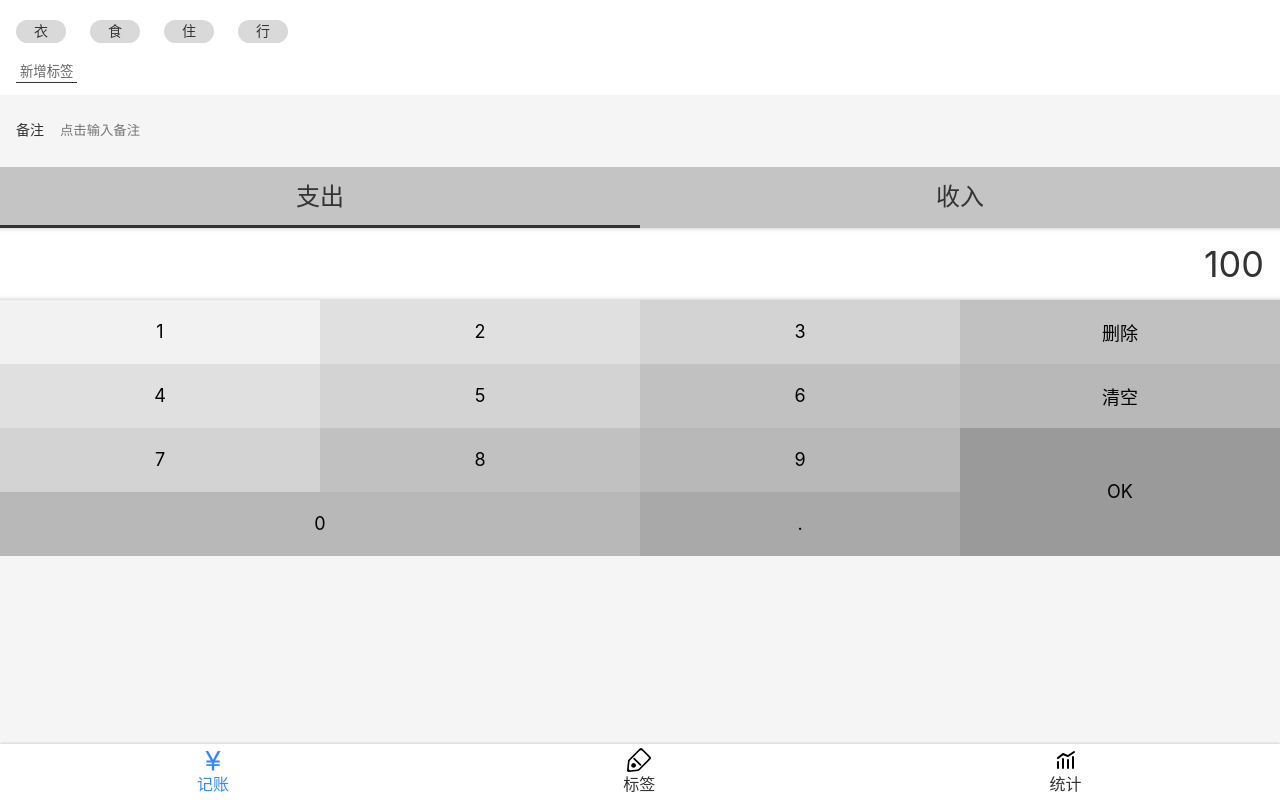
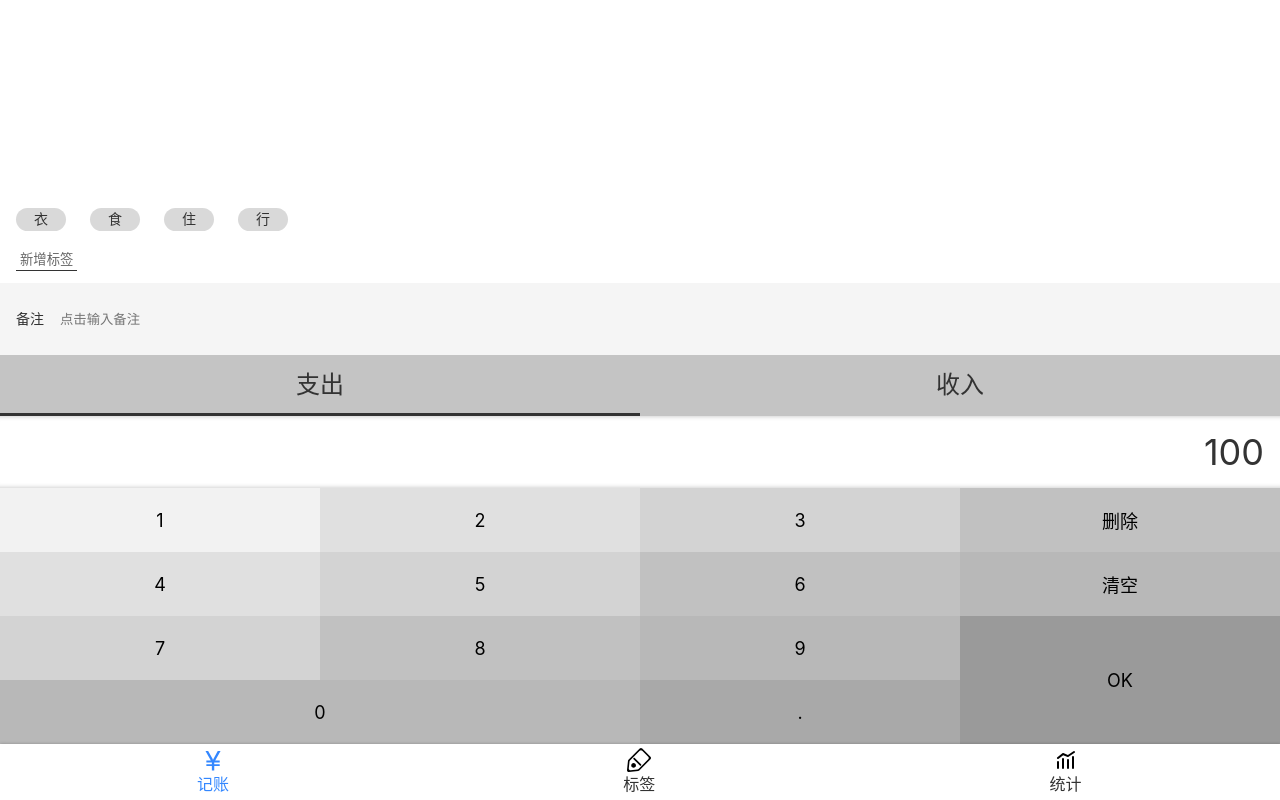
Before and after one commit to wxyhaha/ebill-2, a React app: page /#/money in a window 1280 px wide. Built offline with nearby package versions, Linux system fonts and the light colour scheme.

Commit message:
完成Money.tsx的UI

```diff
--- a/src/components/Layout.tsx
+++ b/src/components/Layout.tsx
@@ -17,7 +17,7 @@
 const Layout=(props:any)=>{
   return(
     <Wrapper>
-      <Main>
+      <Main className={props.className}>
         {props.children}
       </Main>
       <Nav/>
--- a/src/components/Nav.tsx
+++ b/src/components/Nav.tsx
@@ -1,5 +1,5 @@
 import styled from 'styled-components';
-import {Link, NavLink} from 'react-router-dom';
+import {NavLink} from 'react-router-dom';
 import React from 'react';
 import Icon from './Icon';
 
--- a/src/views/Money.tsx
+++ b/src/views/Money.tsx
@@ -5,6 +5,11 @@
 const TagsSection = styled.section`
   background: #ffffff;
   padding: 12px 16px;
+  flex-grow: 1;
+  display: flex;
+  flex-direction: column;
+  justify-content: flex-end;
+  align-items: flex-start;
 
   > ol {
     margin: 0 -12px;
@@ -51,7 +56,6 @@
     }
   }
 `;
-
 const CategorySection = styled.section`
   font-size: 24px;
 
@@ -78,7 +82,6 @@
     }
   }
 `;
-
 const NumberPadSection = styled.section`
   display: flex;
   flex-direction: column;
@@ -139,10 +142,14 @@
   }
 `;
 
+const MyLayout=styled(Layout)`
+  display: flex;
+  flex-direction: column;
+`
 
 function Money() {
   return (
-    <Layout>
+    <MyLayout>
       <TagsSection>
         <ol>
           <li>衣</li>
@@ -185,7 +192,7 @@
           <button>.</button>
         </div>
       </NumberPadSection>
-    </Layout>
+    </MyLayout>
   );
 }
 
```
